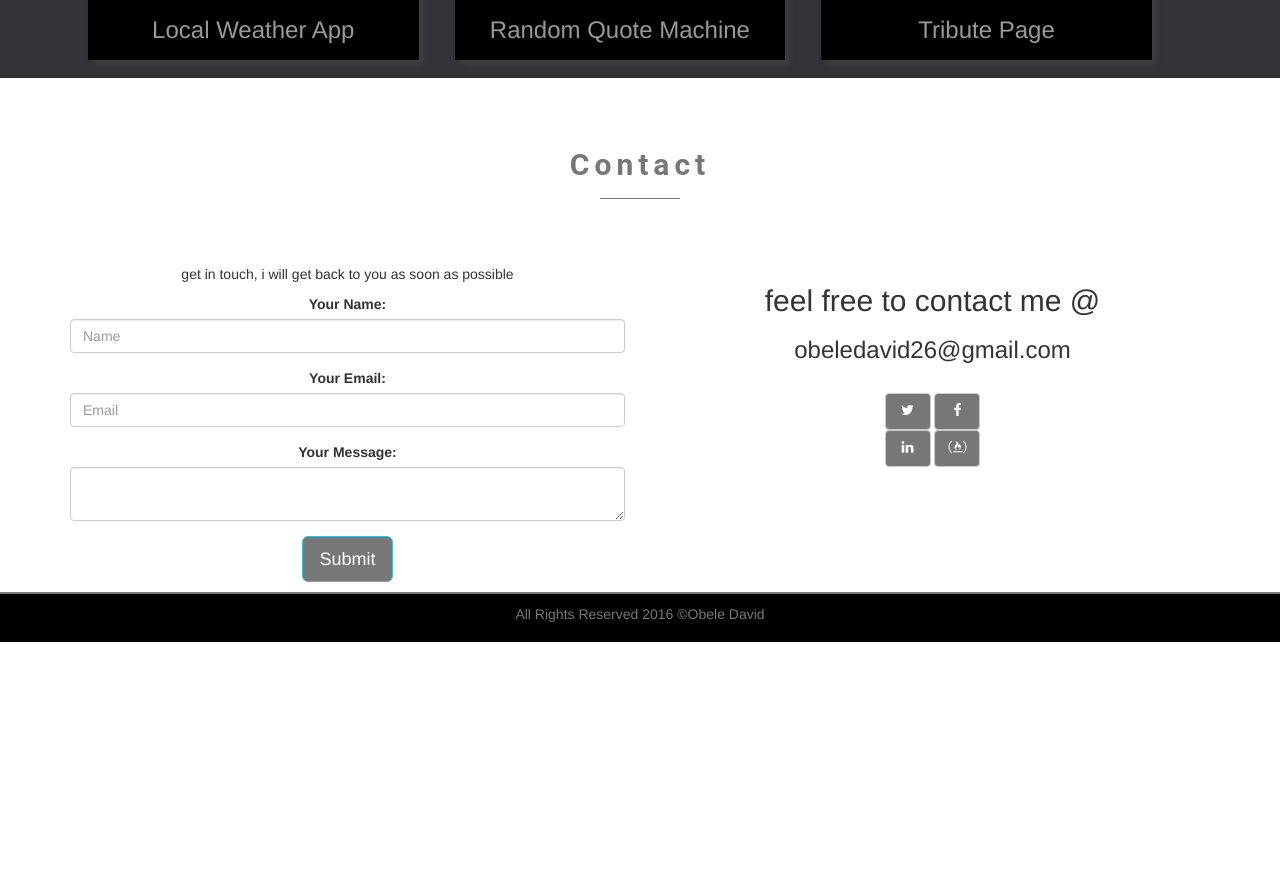
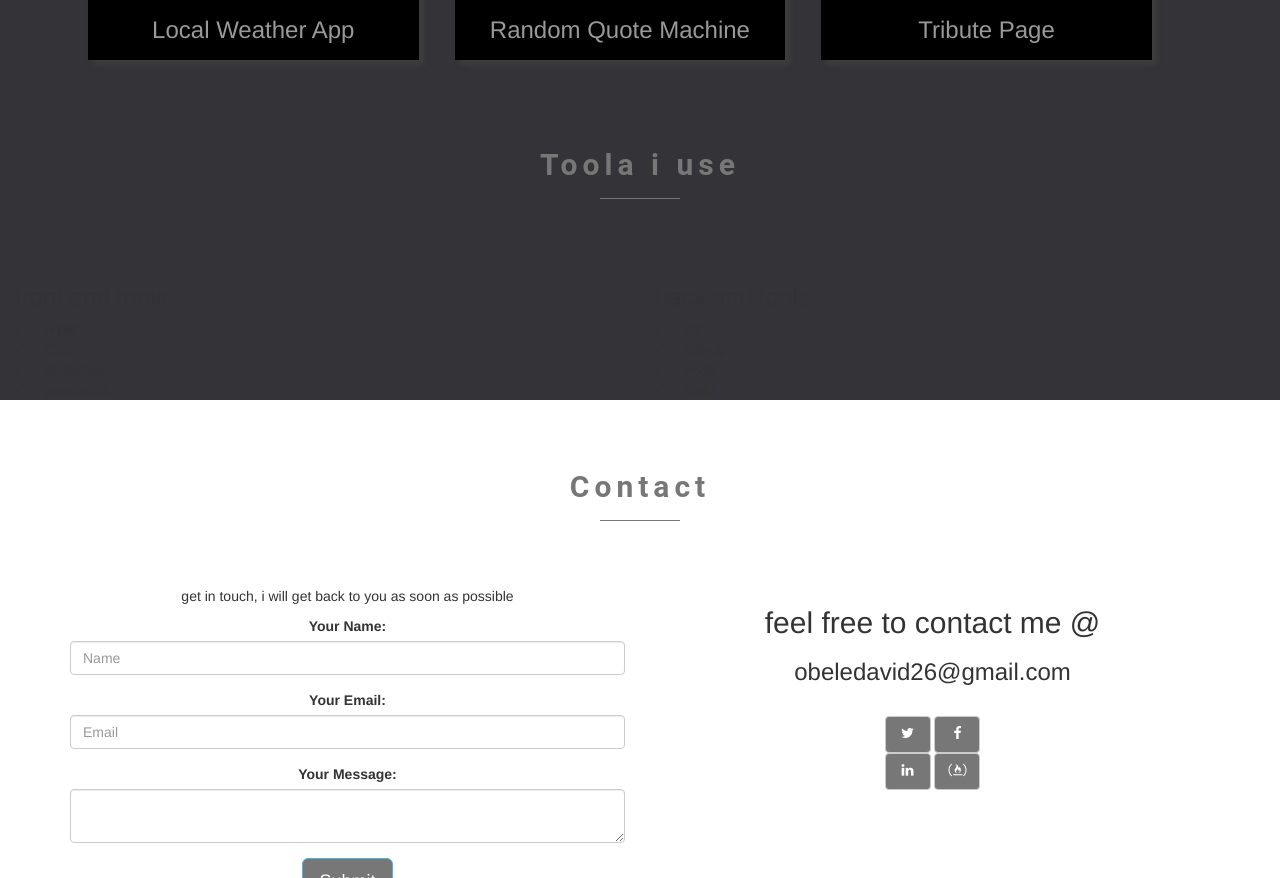
Before and after one commit to MrObele/MrObele.github.io, a plain HTML site: page index.html in a window 1280 px wide. Shown: the part 2056-2934 px from the top of the page. Before the commit the page ends 2698 px from the top, so only its background shows below. Drawn offline with Linux system fonts and the light colour scheme.

Commit message:
added tools section

```diff
--- a/index.html
+++ b/index.html
@@ -87,6 +87,34 @@
    </div>
 </div>
 
+ <!-- toools i use-->
+<div class="container-fluid" id="work">
+    <div class="row">
+      <div class="col-md-12  work-list">
+        <h2 class="text-center heading-text">Toola i use</h2>
+        </div>
+        <div class="col-md-6 tools" id="front-end">
+        <h3>front end tools</h3>
+          <u>
+            <li><i class="fa-facebook"></i>HTML</li>
+              <li><i class="fa-facebook"></i>CSS</li>
+              <li><i class="fa-facebook"></i>Bootstrap</li>
+              <li><i class="fa-facebook"></i>JavaScript</li>
+
+          </u>
+        </div>
+         <div class="col-md-6 tools" id="back-end">
+         <h3>back end tools</h3>
+          <u>
+              <li><i class="fa-facebook"></i>Git</li>
+              <li><i class="fa-facebook"></i>Github</li>
+              <li><i class="fa-facebook"></i>node</li>
+              <li><i class="fa-facebook"></i>Gulp</li>
+          </u>
+        </div>
+   </div>
+</div>
+
   <div class="container text-center" id="contact">
   <div class="row">
   <div class="col-md-12  work-list">
```
